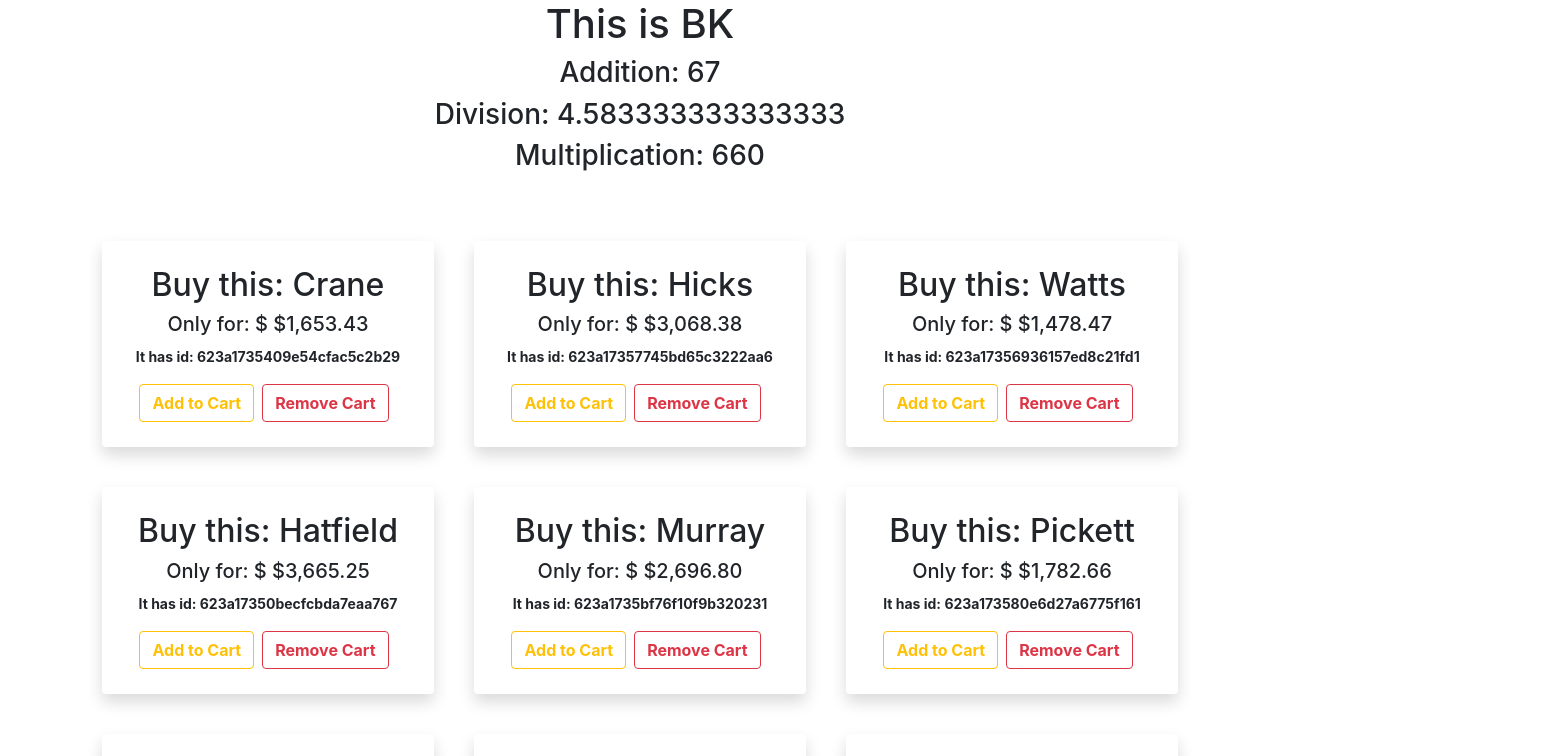
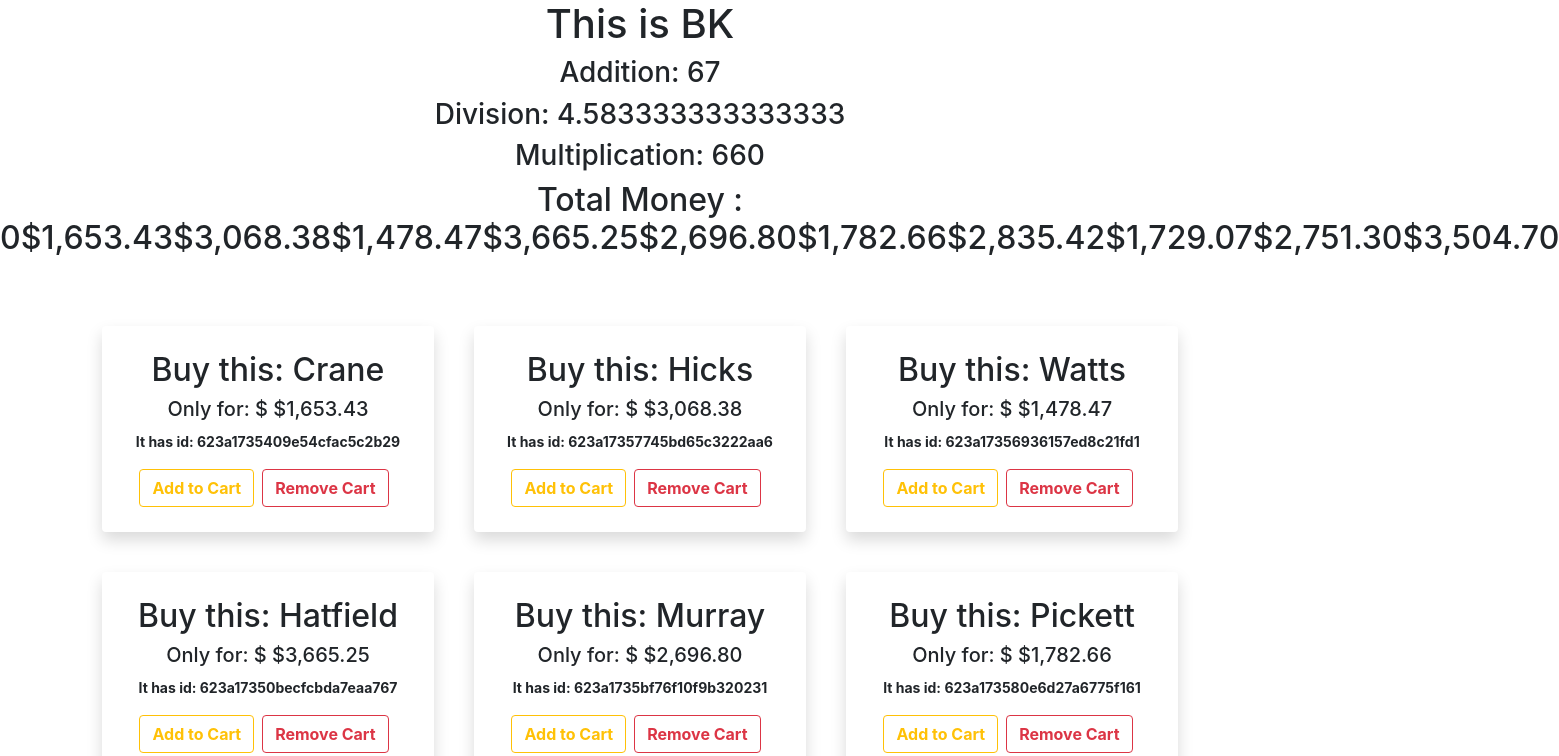
Before and after one commit to khadiza21/react-storage-and-handler, a React (Create React App) app: page / in a window 1280 px wide. Shown: the top 756 px of the page, 1559 px wide, since content can reach past the window. Built offline with nearby package versions, Linux system fonts and the light colour scheme.

Commit message:
array , object reduce

```diff
--- a/src/components/Cosmetics/Cosmetics.js
+++ b/src/components/Cosmetics/Cosmetics.js
@@ -1,6 +1,6 @@
 import React, { useEffect, useState } from "react";
 import add from "../../utilities/add";
-import { division, multiply } from "../../utilities/calculate";
+import { division, getTotal, multiply } from "../../utilities/calculate";
 import Cosmetic from "../Cosmetic/Cosmetic";
 import "./Cosmetics.css";
 
@@ -24,12 +24,15 @@ const Cosmetics = () => {
       .then((res) => res.json())
       .then((data) => setCosmetics(data));
   }, []);
+
+  const totalo = getTotal(cosmeticsOP);
   return (
     <div>
       <h1>This is BK</h1>
       <h3>Addition: {summetion}</h3>
       <h3>Division: {divide}</h3>
       <h3>Multiplication: {multiplication}</h3>
+      <h2>Total Money : {totalo}</h2>
       <div className="products container my-5">
         {cosmeticsOP.map((cosmetic) => (
           <Cosmetic key={cosmetic.id} cosmetic={cosmetic}></Cosmetic>
--- a/src/utilities/calculate.js
+++ b/src/utilities/calculate.js
@@ -4,4 +4,27 @@ const division = (num1, num2) => {
 const multiply = (num1, num2) => {
   return num1 * num2;
 };
-export { division, multiply };
+
+// array reduce
+// const numbers = [23, 34, 232, 53, 54];
+// const sumReducer = (previous, current) => previous + current;
+// const total = numbers.reduce(sumReducer, 0);
+
+//object reducer
+// const items = [
+//   { id: 1, name: "Alta", price: 100 },
+//   { id: 2, name: "Alita", price: 200 },
+//   { id: 3, name: "Blta", price: 300 },
+//   { id: 4, name: "Palta", price: 500 },
+//   { id: 5, name: "Calta", price: 400 },
+// ];
+// const itemSumReducer = (previous, current) => previous + current.price;
+// const itemTotal = items.reduce(itemSumReducer, 0);
+
+const getTotalPrice = (products) => {
+  const reducer = (previous, current) => previous + current.price;
+  const total = products.reduce(reducer, 0);
+  return total;
+};
+
+export { division, multiply, getTotalPrice as getTotal };
```
